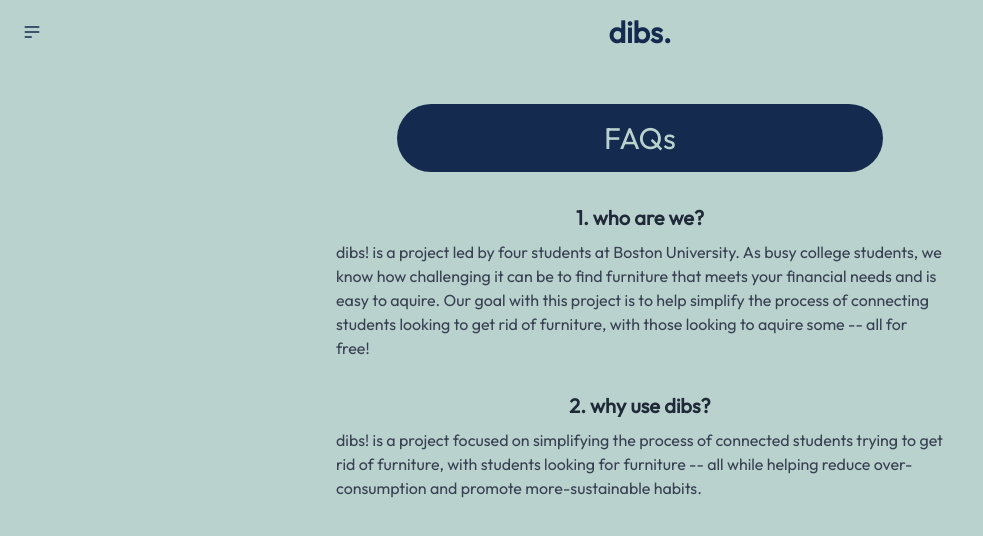
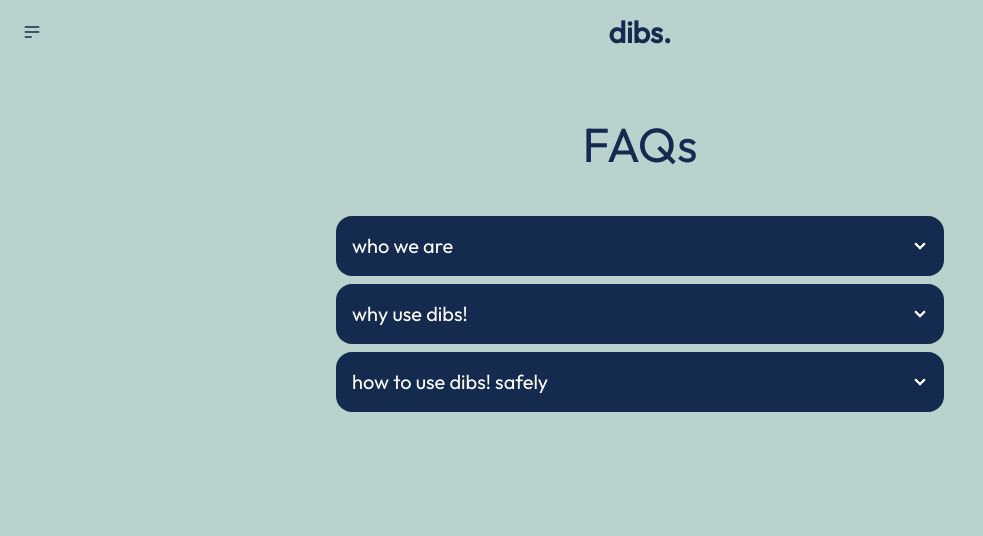
Before and after one commit to malbaker/dibs_app, a React (Vite) app: page /faq in a window 1280 px wide. Shown: the top 536 px of the page, without its empty margins (0-983 px from the left). Built offline with nearby package versions, Linux system fonts and the light colour scheme; no server answers.

Commit message:
created accordian dropdowns for FAQs

```diff
--- a/src/components/FAQ.jsx
+++ b/src/components/FAQ.jsx
@@ -1,30 +1,56 @@
+/* eslint-disable react/no-unescaped-entities */
 import React from "react";
 
 function FAQ() {
   return (
     <div className="max-w-screen-sm h-screen">
       <div className="p-4 w-full flex flex-col items-start">
-        <div className="rounded-full bg-dm-blue text-lm-blue p-4 text-center w-4/5 mx-auto mb-8 mt-6">
-          <h4 className="text-3xl font-outfit">FAQs</h4>
+        <div className="rounded-full text-dm-blue p-4 text-center w-4/5 mx-auto mb-8 mt-6">
+          <h4 className="text-5xl font-outfit">FAQs</h4>
         </div>
-        <div className="mb-8">
-          <h3 className="text-center text-xl font-bold mb-2">1. who are we?</h3>
-          <p className="text-gray-700">
+
+        <div className="collapse collapse-arrow bg-dm-blue rounded-box mb-2 w-full">
+          <input type="checkbox" />
+          <div className="bg-dm-blue rounded-full collapse-title text-xl font-medium text-white">
+            who we are
+          </div>
+          <div className="collapse-content text-white">
+            <p>
               dibs! is a project led by four students at Boston University. As busy
               college students, we know how challenging it can be to find furniture
-            that meets your financial needs and is easy to aquire. Our goal with this
-            project is to help simplify the process of connecting students looking to
-            get rid of furniture, with those looking to aquire some -- all for free!
+              that both meets your financial needs, and is easy to aquire. Through
+              dibs!, we hope to make affordable furniture more accessible to
+              students.{" "}
             </p>
           </div>
-        <div className="mb-8">
-          <h3 className="text-center text-xl font-bold mb-2">2. why use dibs?</h3>
-          <p className="text-gray-700">
-            dibs! is a project focused on simplifying the process of connected
+        </div>
+
+        <div className="collapse collapse-arrow bg-dm-blue rounded-box mb-2 mr-4 w-full">
+          <input type="checkbox" />
+          <div className="bg-dm-blue rounded-full collapse-title text-xl font-medium text-white">
+            why use dibs!
+          </div>
+          <div className="collapse-content text-white">
+            <p>
+              dibs! is a project focused on simplifying the process of connecting
               students trying to get rid of furniture, with students looking for
-            furniture -- all while helping reduce over-consumption and promote
+              furniture -- all while helping reduce over-consumption and promoting
               more-sustainable habits.
             </p>
+          </div>
+        </div>
+
+        <div className="collapse collapse-arrow bg-dm-blue rounded-box w-full">
+          <input type="checkbox" />
+          <div className="bg-dm-blue rounded-full collapse-title text-xl font-medium text-white">
+            how to use dibs! safely
+          </div>
+          <div className="collapse-content text-white">
+            <p>
+              make sure your photos don't include any personal information that you
+              may not want to share!
+            </p>
+          </div>
         </div>
       </div>
     </div>
```
Lines whose indentation alone changed are shown as unchanged.
